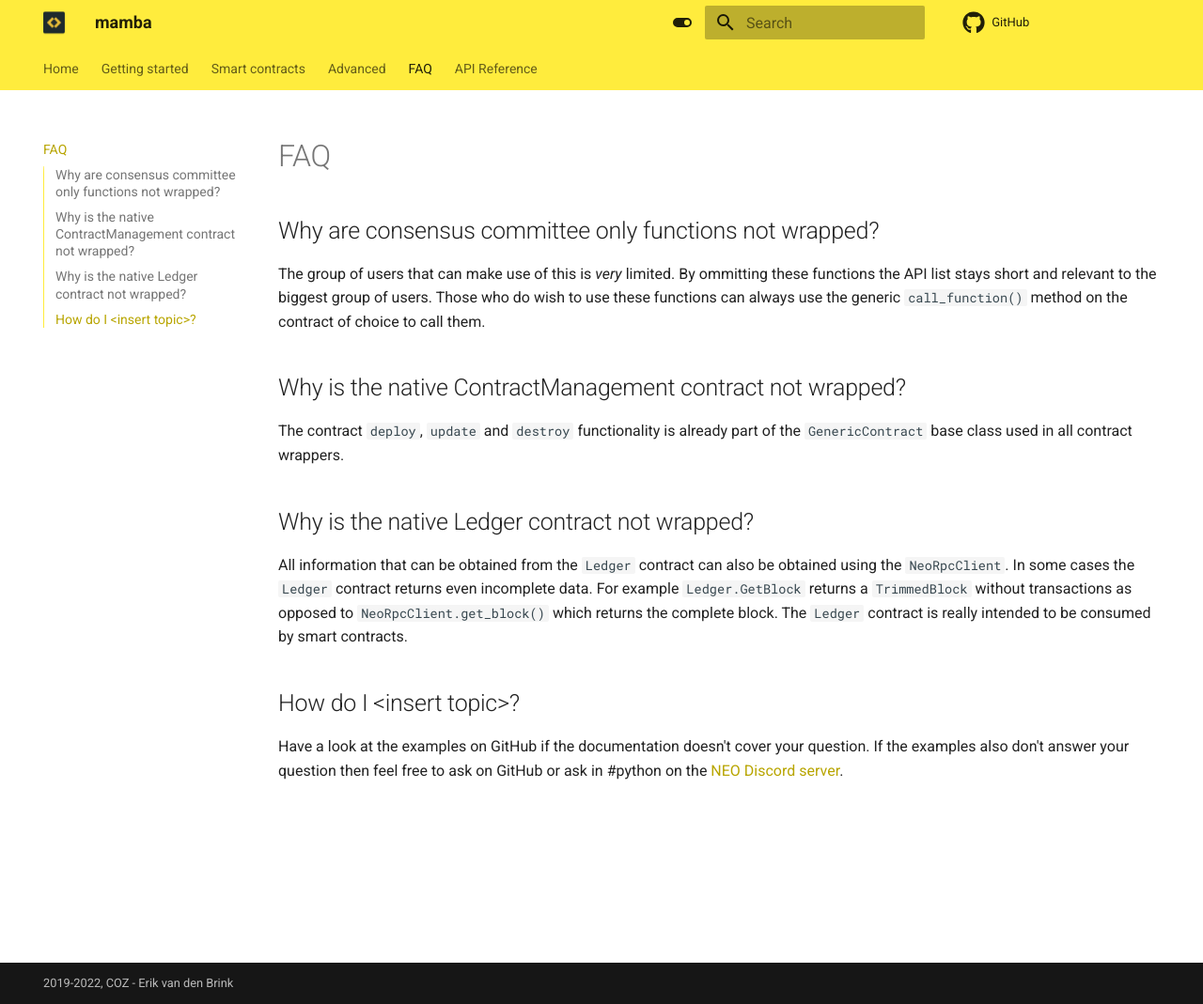
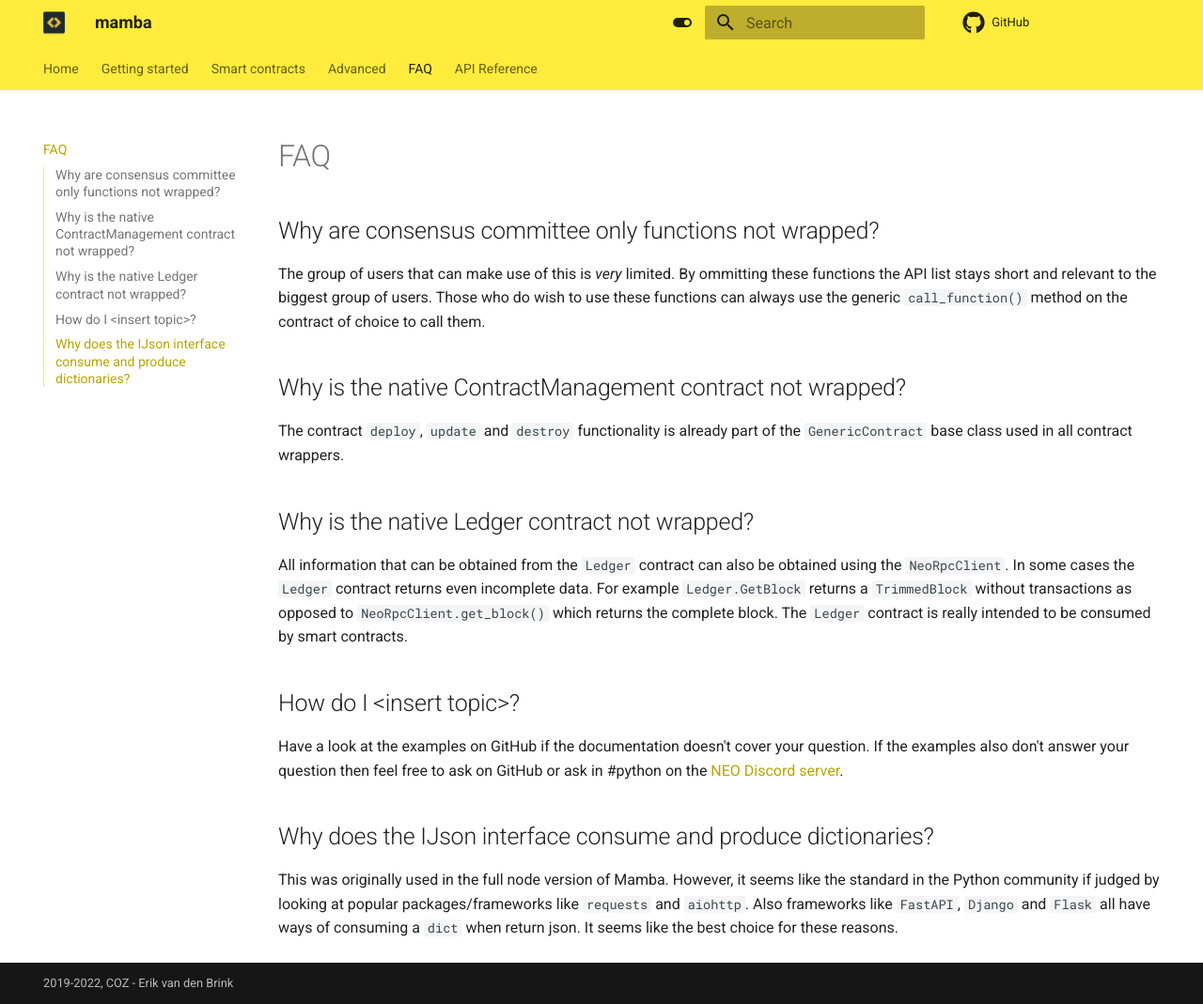
Before and after one commit to CityOfZion/neo-mamba, an MkDocs documentation site: the page built from docs/source/faq.md, in a window 1280 px wide and 1069 px high. Shown: the whole window at 94% size. Built offline with MkDocs 1.6.1 and Material for MkDocs 9.7.7, drawn with Linux system fonts in a browser that asks for light colours; comment, search, counter and statistics services are not loaded.

Commit message:
docs: add FAQ entry regarding JSON interface, update readme with expected release date (#236)

```diff
--- a/docs/source/faq.md
+++ b/docs/source/faq.md
@@ -16,3 +16,9 @@ intended to be consumed by smart contracts.
 ## How do I &lt;insert topic&gt;?
 Have a look at the examples on GitHub if the documentation doesn't cover your question. If the examples also don't answer
 your question then feel free to ask on GitHub or ask in #python on the [NEO Discord server](https://discord.gg/rvZFQ5382k).
+
+## Why does the IJson interface consume and produce dictionaries?
+This was originally used in the full node version of Mamba. However, it seems like the standard in the Python community
+ if judged by looking at popular packages/frameworks like `requests` and `aiohttp`. Also frameworks like `FastAPI`,
+ `Django` and `Flask` all have ways of consuming a `dict` when return json. It seems like the best choice for these
+ reasons.
```
Also changed, not shown: README.rst.
